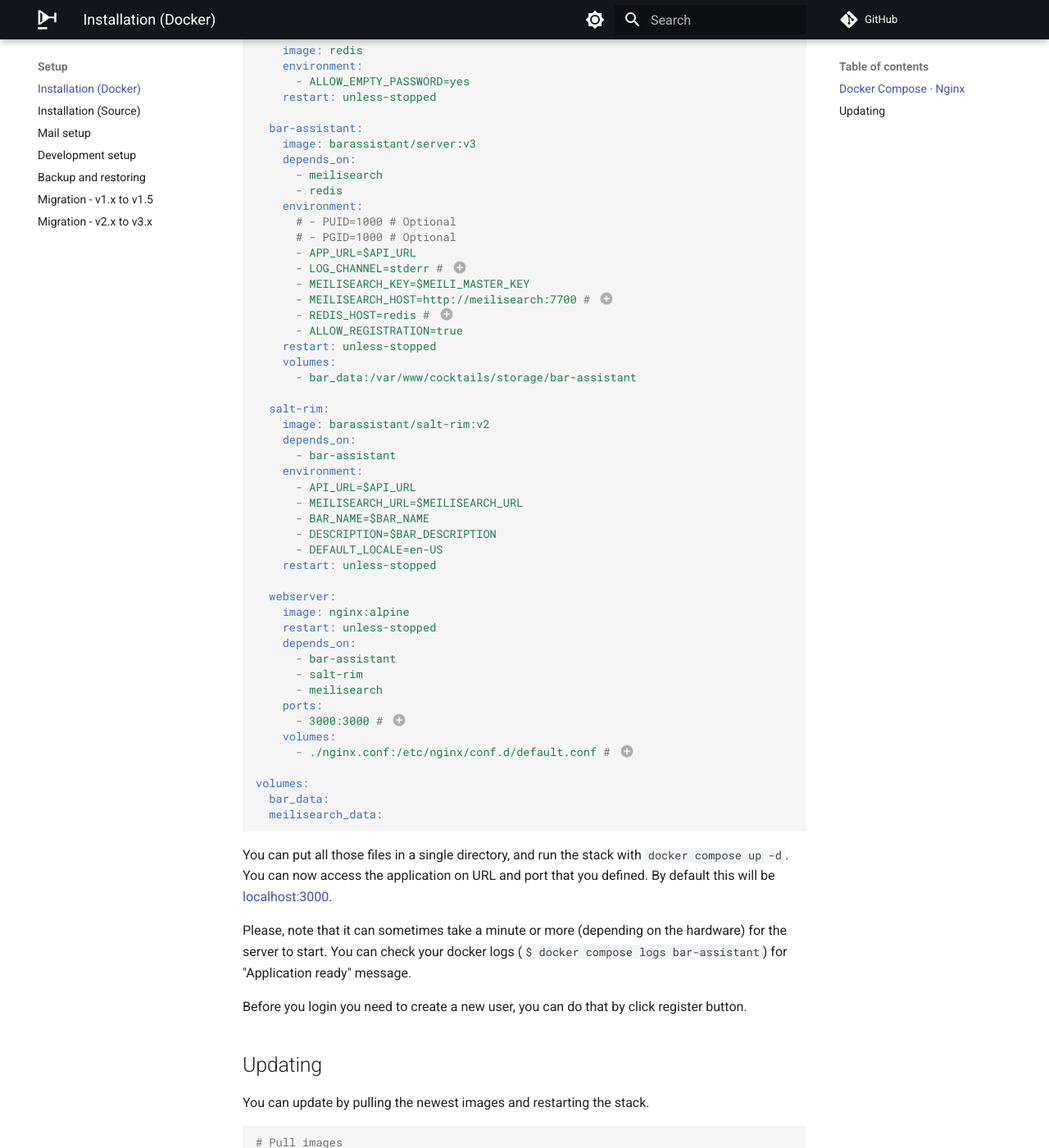
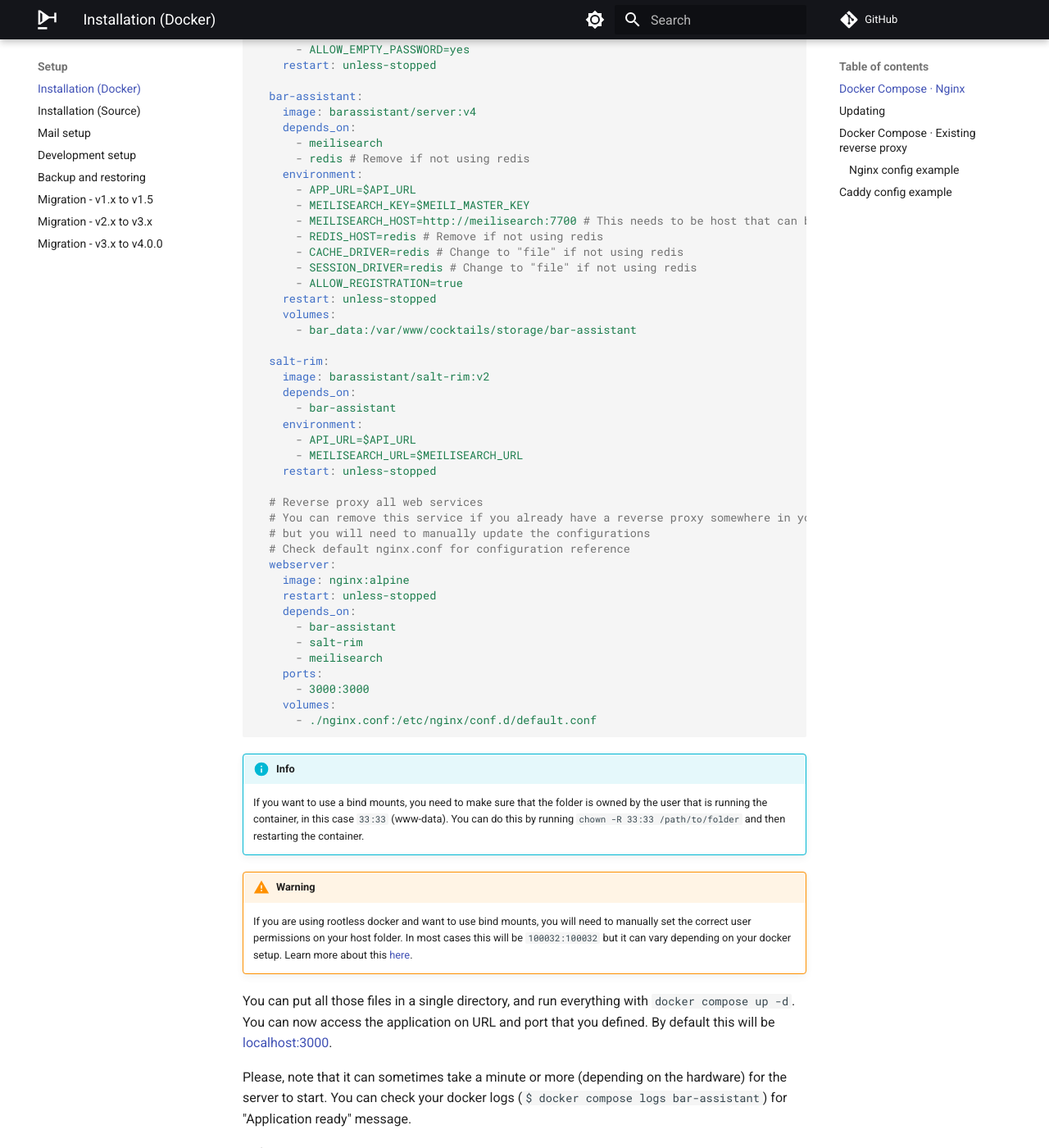
Before and after one commit to bar-assistant/docs, an MkDocs documentation site: the page built from docs/setup/index.md, in a window 1280 px wide and 1400 px high, scrolled down 1947 px. Shown: the whole window at 82% size. Built offline with MkDocs 1.6.1 and Material for MkDocs 9.7.7, drawn with Linux system fonts in a browser that asks for light colours; comment, search, counter and statistics services are not loaded; some of the changed text lies outside the part shown.

Commit message:
Updates for v4

````diff
--- /dev/null
+++ b/docs/data.md
@@ -0,0 +1,56 @@
+---
+hide:
+  - navigation
+---
+
+# Data management
+
+We belive that being in control of your data is one of the most important parts of Bar Assistant. That's why we offer several ways to export your data, and we try to document as much as possible so you can easily import that data into another service.
+
+## Export data types
+
+Here's a quick summary of all data export types. All types have recipes grouped into folders, with cocktail name (slug) being the folder name. Images are included in the root of the recipe folder.
+
+| Type | Description | CLI/API type |
+| --- | --- | --- |
+| Datapack | Exports bar data(1) in JSON format, which you can use to import bar data into another Bar Assistant instance | `datapack` |
+| JSON | Exports all recipes, with recipe being a [valid JSON schema](https://barassistant.app/cocktail-02.schema.json) | `schema` or `json` |
+| Markdown | Exports all recipes, with recipe in Markdown format | `markdown` or `md` |
+| XML | Exports all recipes, with recipe in XML format | `xml` |
+| JSON+LD | Exports all recipes, with recipe in [Schema.org Recipe type](https://schema.org/Recipe) | `json+ld` |
+
+(1) Bar data includes cocktails, ingredients, methods, tags, utensils, glass types, ingredient categories, and price categories.
+
+## Exporting data
+
+### Via CLI (Server owners)
+You can export all cocktail recipes from your bar by using the CLI. Running `php artisan bar:export-recipes {barId}` will generate a Datapack export file by default. You can also generate other types of exports by using `--type` option.
+
+1. Find ID of a bar you want to export recipes from. You can use a basic SQL query to find a list of bars, for example: `sqlite3 storage/bar-assistant/database.ba3.sqlite 'SELECT * FROM bars'`. I'll use `31` as example bar id.
+2. If using docker, run `docker compose exec bar-assistant php artisan bar:export-recipes 31`
+3. Follow on-screen instructions
+4. You can find your .zip file in the volume you mounted: `volume/backups/202312021054_recipes.zip`
+
+### Via API
+
+You can use CURL or any other HTTP client to export data.
+
+``` bash
+curl --request POST \
+  --url http://{your-url}/api/exports \
+  --header 'Accept: application/json' \
+  --header 'Authorization: Bearer {your-token}' \
+  --header 'Content-Type: application/json' \
+  --data '{
+  "type": "datapack",
+  "bar_id": {your-bar-id}
+}'
+```
+
+### Via Web UI
+
+If you are using Salt Rim, you can use the Exports page in the settings.
+
+## Importing data
+
+Importing is supported only for Datapack and JSON data types.
--- a/docs/setup/index.md
+++ b/docs/setup/index.md
@@ -4,9 +4,9 @@
 
 - Bar Assistant API server
 - Salt Rim web client
-- Redis service for caching
+- Optional Redis service for caching and sessions
 - Meilisearch service for searching and filtering
-- Web server
+- Optional web server used as a reverse proxy
 
 ## Docker Compose &middot; Nginx
 
@@ -20,8 +20,7 @@
 MEILI_MASTER_KEY=masterKey-make-it-long-for-security
 
 # Base URL of the application
-# You should update this value to the one you are using (ex: http://192.168.100.100, https://my-personal-bar.com)
-# In this case it's the URL and port that is exposed in webserver service
+# You should update this value to the URL you plan to use (ex: http://192.168.100.100, https://my-personal-bar.com)
 # The value MUST be without trailing slash
 BASE_URL=http://localhost:3000
 
@@ -32,7 +31,7 @@
 API_URL=${BASE_URL}/bar
 ```
 
-And here are the contents of nginx configuration.
+And here are the contents of nginx configuration. In short, this exposes the Bar Assistant API server on `example.com/bar/` path, Meilisearch on `example.com/search/` and frontend client on `example.com`.
 
 ```nginx title="nginx.conf"
 server {
@@ -46,7 +45,7 @@
     client_max_body_size 100M;
 
     location /bar/ {
-        proxy_pass http://bar-assistant:3000/;
+        proxy_pass http://bar-assistant:8080/;
     }
 
     location /search/ {
@@ -59,19 +58,16 @@
 }
 ```
 
-!!! tip
-
-    These `proxy_pass` URLs are related to container hostnames that docker compose automatically creates inside it's default network.
-    If you renamed services inside your compose file you will have to also update these values.
-
 Then create `docker-compose.yml` file with the following contents.
 
 ```yaml title="docker-compose.yml"
-version: "3"
+volumes:
+  bar_data:
+  meilisearch_data:
 
 services:
   meilisearch:
-    image: getmeili/meilisearch:v1.7 # (2)
+    image: getmeili/meilisearch:v1.8 # Never use latest tag
     environment:
       - MEILI_MASTER_KEY=$MEILI_MASTER_KEY
       - MEILI_ENV=production
@@ -79,6 +75,7 @@
     volumes:
       - meilisearch_data:/meili_data
 
+  # Optional, but recommended
   redis:
     image: redis
     environment:
@@ -86,18 +83,17 @@
     restart: unless-stopped
 
   bar-assistant:
-    image: barassistant/server:v3
+    image: barassistant/server:v4
     depends_on:
       - meilisearch
-      - redis
+      - redis # Remove if not using redis
     environment:
-      # - PUID=1000 # Optional
-      # - PGID=1000 # Optional
       - APP_URL=$API_URL
-      - LOG_CHANNEL=stderr # (5)
       - MEILISEARCH_KEY=$MEILI_MASTER_KEY
-      - MEILISEARCH_HOST=http://meilisearch:7700 # (1)
-      - REDIS_HOST=redis # (4)
+      - MEILISEARCH_HOST=http://meilisearch:7700 # This needs to be host that can be resolved from inside the container.
+      - REDIS_HOST=redis # Remove if not using redis
+      - CACHE_DRIVER=redis # Change to "file" if not using redis
+      - SESSION_DRIVER=redis # Change to "file" if not using redis
       - ALLOW_REGISTRATION=true
     restart: unless-stopped
     volumes:
@@ -110,11 +106,12 @@
     environment:
       - API_URL=$API_URL
       - MEILISEARCH_URL=$MEILISEARCH_URL
-      - BAR_NAME=$BAR_NAME
-      - DESCRIPTION=$BAR_DESCRIPTION
-      - DEFAULT_LOCALE=en-US
     restart: unless-stopped
 
+  # Reverse proxy all web services
+  # You can remove this service if you already have a reverse proxy somewhere in your stack,
+  # but you will need to manually update the configurations
+  # Check default nginx.conf for configuration reference
   webserver:
     image: nginx:alpine
     restart: unless-stopped
@@ -123,27 +120,24 @@
       - salt-rim
       - meilisearch
     ports:
-      - 3000:3000 # (6)
+      - 3000:3000
     volumes:
-      - ./nginx.conf:/etc/nginx/conf.d/default.conf # (3)
-
-volumes:
-  bar_data:
-  meilisearch_data:
+      - ./nginx.conf:/etc/nginx/conf.d/default.conf
 ```
 
-1. This is container name that automatically gets setup in docker compose network.
-2. You should always use a specific Meilisearch version instead of latest tag.
-3. Make sure you have correctly configured nginx config location.
-4. Like Meilisearch above, this is using docker compose hostname as server host.
-5. This will log application errors to your docker logs.
-6. The port with which you will access the frontend.
+!!! info
 
-You can put all those files in a single directory, and run the stack with `docker compose up -d`. You can now access the application on URL and port that you defined. By default this will be [localhost:3000](http://localhost:3000).
+    If you want to use a bind mounts, you need to make sure that the folder is owned by the user that is running the container, in this case `33:33` (www-data). You can do this by running `chown -R 33:33 /path/to/folder` and then restarting the container.
+
+!!! warning
+
+    If you are using rootless docker and want to use bind mounts, you will need to manually set the correct user permissions on your host folder. In most cases this will be `100032:100032` but it can vary depending on your docker setup. Learn more about this [here](https://docs.docker.com/engine/security/userns-remap/).
+
+You can put all those files in a single directory, and run everything with `docker compose up -d`. You can now access the application on URL and port that you defined. By default this will be [localhost:3000](http://localhost:3000).
 
 Please, note that it can sometimes take a minute or more (depending on the hardware) for the server to start. You can check your docker logs (`$ docker compose logs bar-assistant`) for "Application ready" message.
 
-Before you login you need to create a new user, you can do that by click register button.
+Before you login you need to create a new user, you can do that by clicking register button.
 
 ## Updating
 
@@ -155,3 +149,56 @@
 # Run the stack
 $ docker compose up -d
 ```
+
+## Docker Compose &middot; Existing reverse proxy
+
+If you already have a reverse proxy setup, you can exclude the webserver service and adapt the following examples.
+
+Here's an example similar to our cloud instance setup, where Bar Assistant API is exposed on api subdomain and Meilisearch on search subdomain.
+
+### Nginx config example
+```nginx title="nginx.conf"
+# This assumes that your proxy service is capable of resolving the container hostnames
+server {
+  server_name api.example.com;
+
+  location / {
+    proxy_pass http://bar-assistant:8080/;
+  }
+}
+server {
+  server_name search.example.com;
+
+  location / {
+    proxy_pass http://meilisearch:7700/;
+  }
+}
+server {
+  server_name my-bar.example.com;
+
+  location / {
+    proxy_pass http://salt-rim:8080/;
+  }
+}
+```
+
+## Caddy config example
+
+This is an example of Caddyfile for default configuration.
+
+``` caddyfile title="Caddyfile"
+# This assumes that your proxy service is capable of resolving the container hostnames
+mydomain.com {
+    handle_path /bar/* {
+        reverse_proxy bar-assistant:3000
+    }
+
+    handle_path /search/* {
+        reverse_proxy meilisearch:7700
+    }
+
+    handle_path /* {
+        reverse_proxy salt-rim:8080
+    }
+}
+```
--- a/mkdocs.yml
+++ b/mkdocs.yml
@@ -46,6 +46,8 @@
     - 'setup/backups.md'
     - 'setup/migrate-to-15.md'
     - 'setup/migrate-to-30.md'
+    - 'setup/migrate-to-40.md'
+  - 'data.md'
   - 'faq.md'
   - "OpenAPI Spec": https://api.barassistant.app/docs
 
````
Also changed, not shown: docs/setup/migrate-to-40.md (added, +29 -0 lines).
